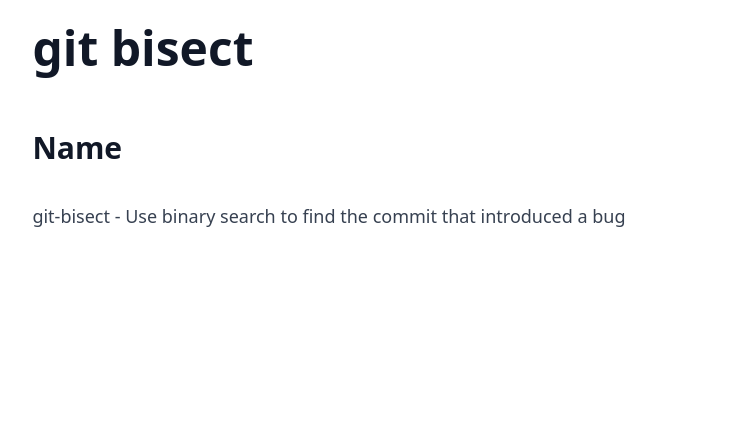
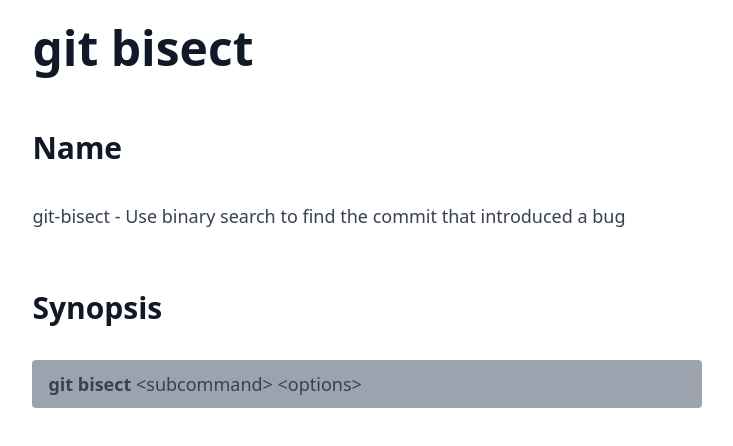
Before and after one commit to LuisMDeveloper/git-bisect-example, a plain HTML site: page index.html in a window 1280 px wide. Shown: the whole page, without its empty margins (273-1006 px from the left). Drawn offline with nearby package versions, Linux system fonts and the light colour scheme.

Commit message:
adding synopsis

```diff
--- a/index.html
+++ b/index.html
@@ -11,6 +11,8 @@
     <h1>git bisect</h1>
     <h2>Name</h2>
     <p>git-bisect - Use binary search to find the commit that introduced a bug</p>
+    <h2>Synopsis</h2>
+    <p class="bg-gray-400 rounded py-2 px-4"><b>git bisect</b> &lt;subcommand&gt; &lt;options&gt;</p>
 </article>
 </body>
 </html>
```
